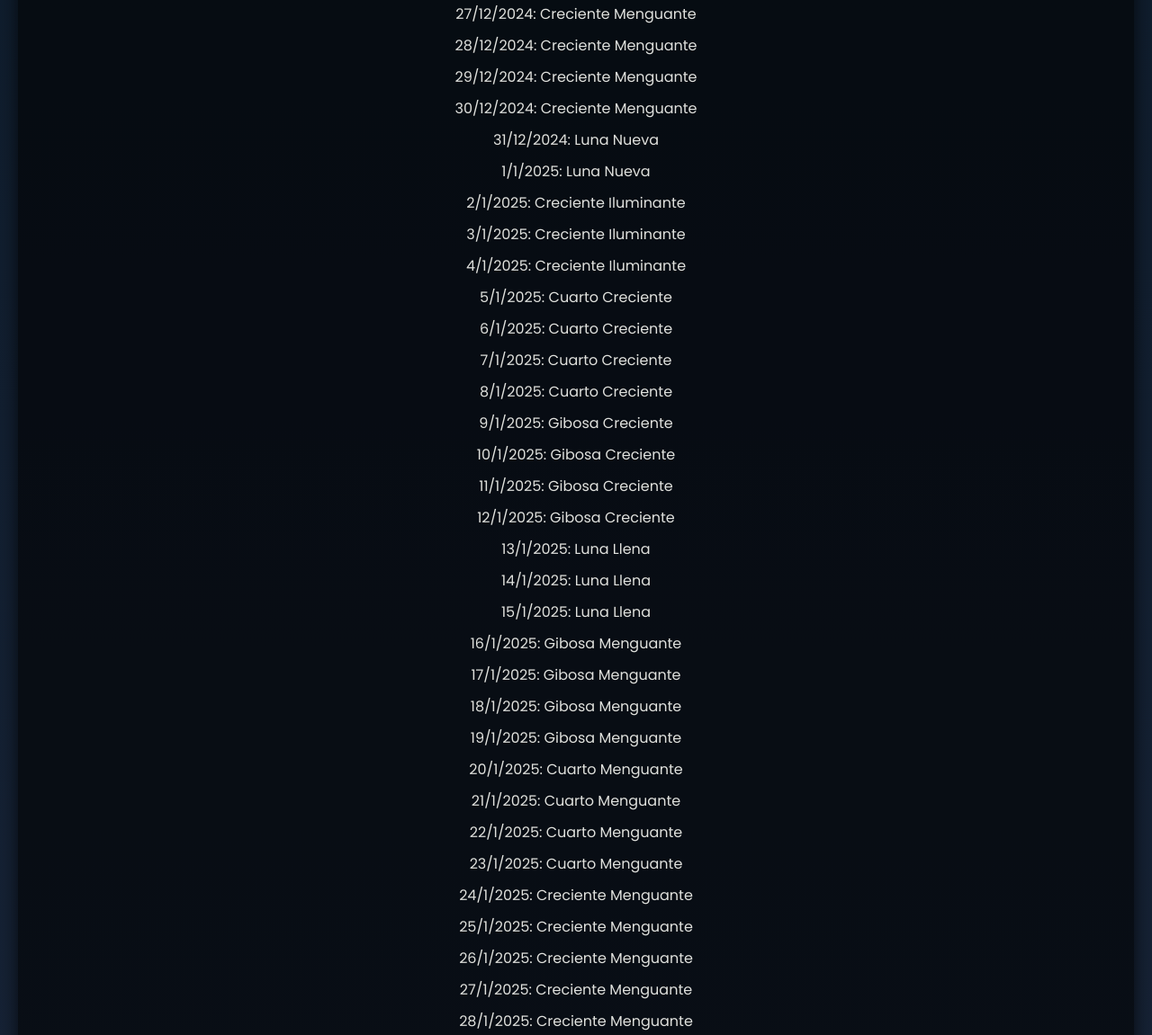
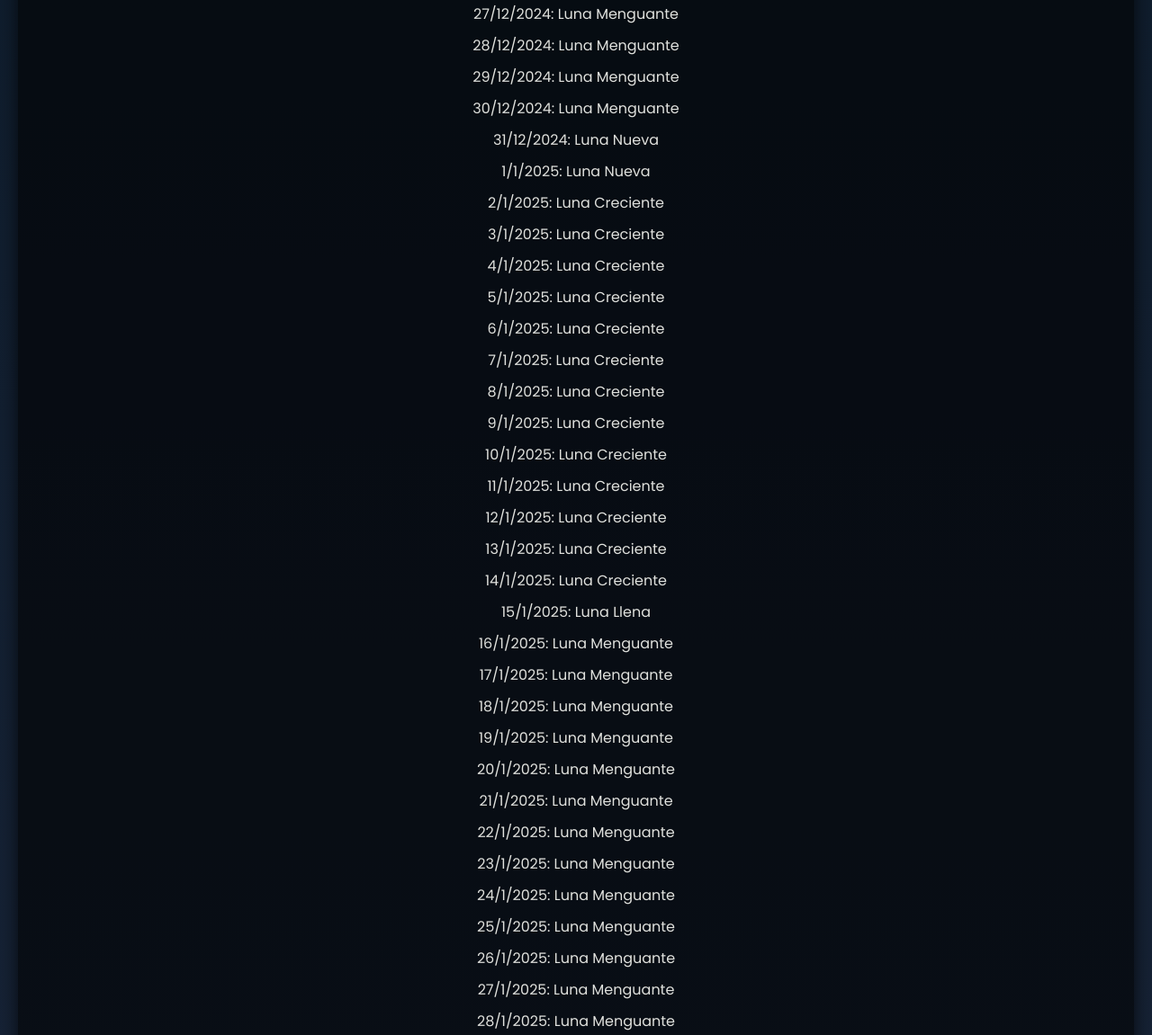
Before and after one commit to Emilio-desarrollador/calendario_lunar.github.io, a plain HTML site: page index.html in a window 1280 px wide. Shown: the part 459-1610 px from the top of the page at 90% size. Drawn offline with Linux system fonts and the light colour scheme.

Commit message:
Update index.html
Ahora solo se muestran las 4 fases lunares principales

```diff
--- a/index.html
+++ b/index.html
@@ -94,13 +94,9 @@
 
                 const phases = [
                     { name: "Luna Nueva", start: 0, end: 1.84566, color: "#0d1b2a" },
-                    { name: "Creciente Iluminante", start: 1.84566, end: 5.53699, color: "#1b263b" },
-                    { name: "Cuarto Creciente", start: 5.53699, end: 9.22831, color: "#3d5a80" },
-                    { name: "Gibosa Creciente", start: 9.22831, end: 12.91963, color: "#e0e1dd" },
-                    { name: "Luna Llena", start: 12.91963, end: 16.61096, color: "#ffffff" },
-                    { name: "Gibosa Menguante", start: 16.61096, end: 20.30228, color: "#e0e1dd" },
-                    { name: "Cuarto Menguante", start: 20.30228, end: 23.99361, color: "#3d5a80" },
-                    { name: "Creciente Menguante", start: 23.99361, end: 29.53058867, color: "#1b263b" }
+                    { name: "Luna Creciente", start: 1.84566, end: 14.76529, color: "#3d5a80" },
+                    { name: "Luna Llena", start: 14.76529, end: 16.61096, color: "#ffffff" },
+                    { name: "Luna Menguante", start: 16.61096, end: 29.53058867, color: "#1b263b" }
                 ];
 
                 const currentPhaseData = phases.find(phase => currentPhase >= phase.start && currentPhase < phase.end);
```
